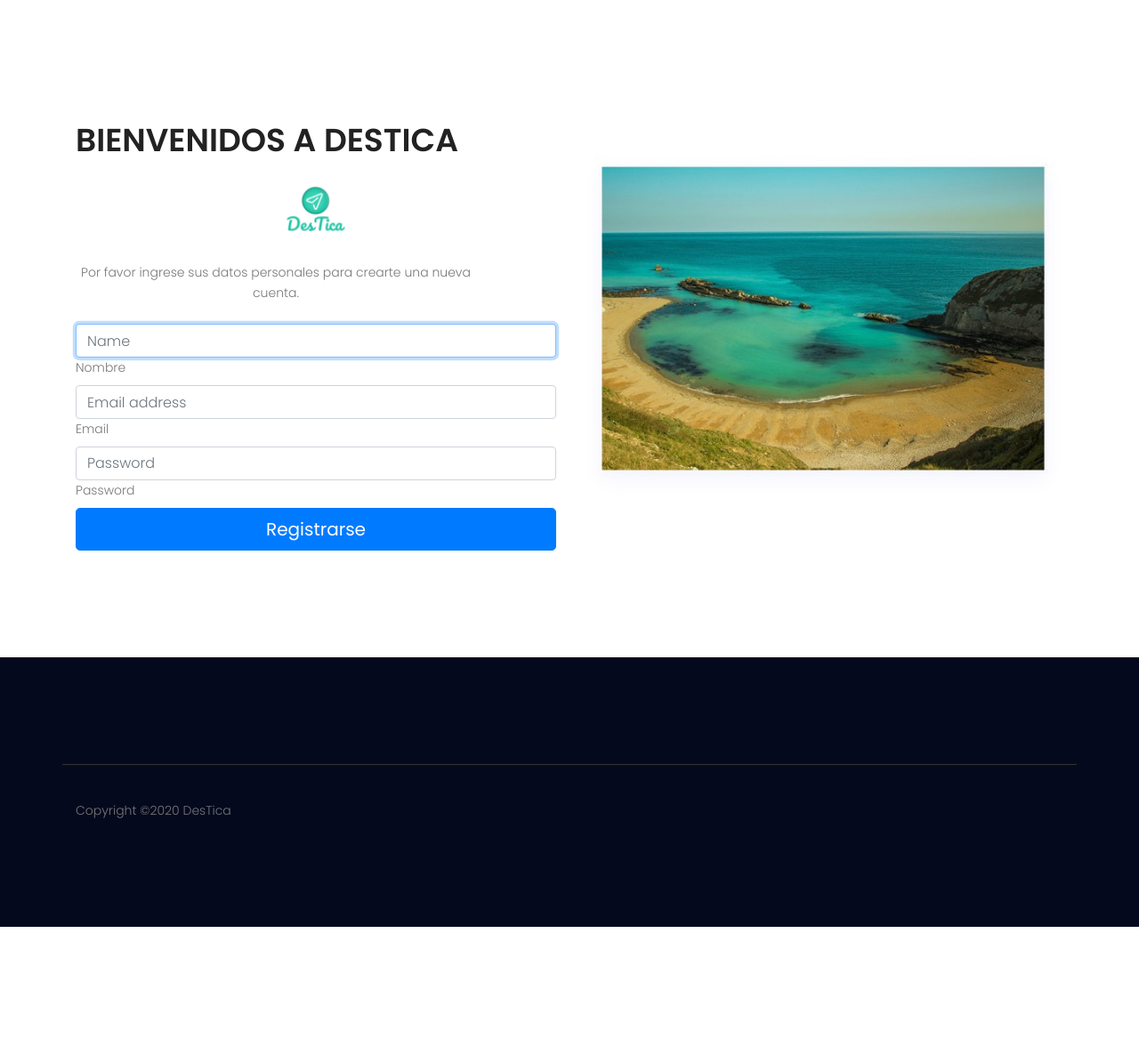
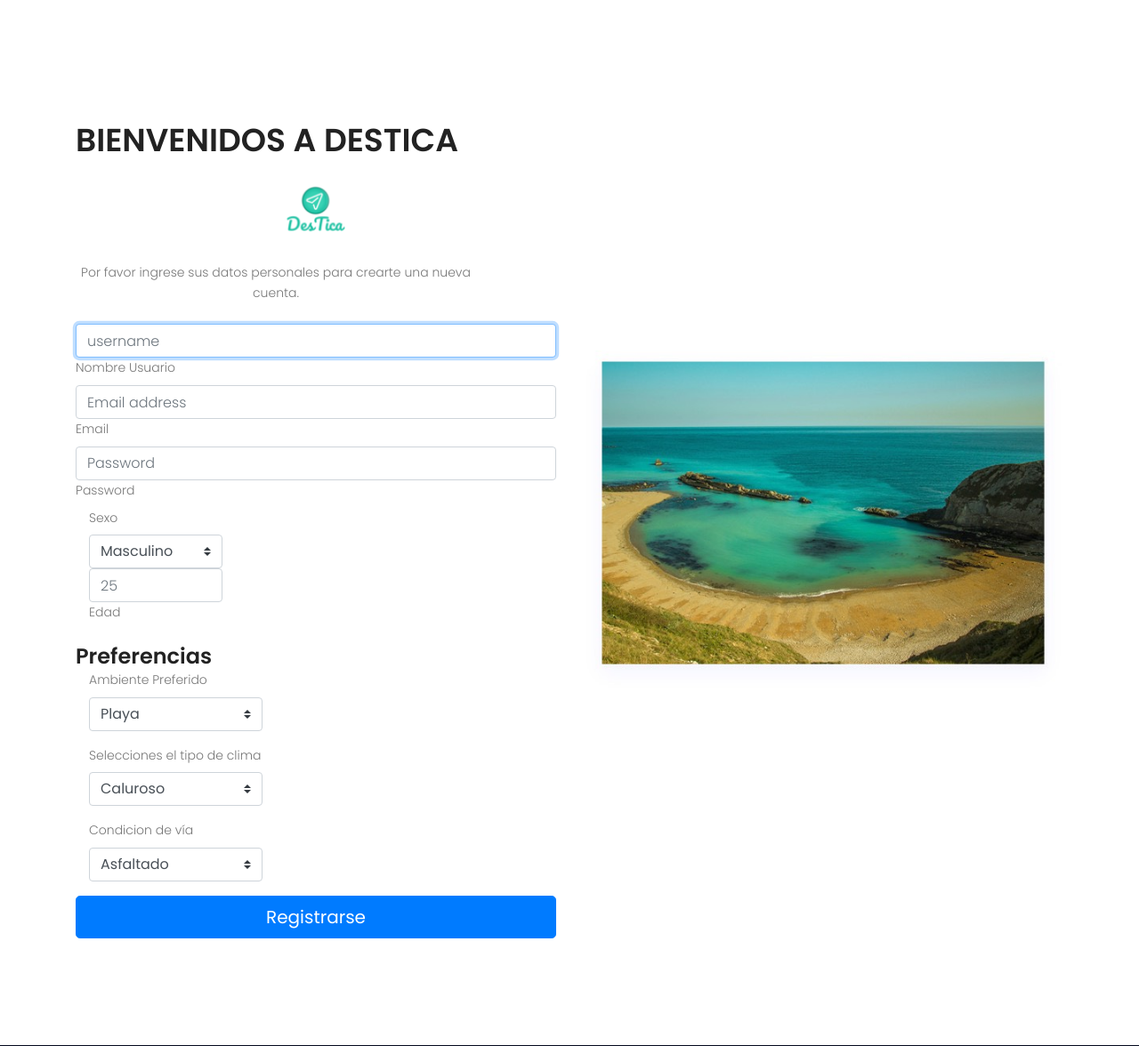
Before and after one commit to LeandroQ7/DesTica, a PHP site: page /?register in a window 1280 px wide. Shown: the part 312-1488 px from the top of the page at 89% size. Before the commit the page ends 1354 px from the top, so only its background shows below. Run offline with PHP 8.4, Linux system fonts and the light colour scheme; some libraries are stand-ins or nearby versions.

Commit message:
Register User

```diff
--- a/controller/Controller.php
+++ b/controller/Controller.php
@@ -77,8 +77,13 @@ class Controller {
 
 
         case 'register=newUser':
-        include VIEW_PATH.'user/userIndex.php';
+            $user=$this->model->newUser($_POST['inputEmail'],$_POST['inputName'],$_POST['inputAge'],$_POST['inputgender'],$_POST['inputPassword'],$_POST['inputenvironment'],$_POST['inputweather'],$_POST['inputroad_type']);
+            if($user==1){include VIEW_PATH.'signin/login.php';}
+            else{include VIEW_PATH.'signin/register.php';}
+
         break;
+
+
         case 'interest=search':
         $bayes=$this->model->bayes($_POST['environment'],$_POST['road_type'], $_POST['weather'], $_POST['people_range'], $_SESSION['allTitles']);
         //$interestResults=$this->model->getAllDestinations();
--- a/core/config.php
+++ b/core/config.php
@@ -27,6 +27,7 @@ define("DB_PASS", "UCRSA.118");
 define("DB_NAME", "dbdestica");
 define("TBL_NAME",  "tbname");
 define("TBL_CALIFICACION",  "tbcalification");
+define("TBL_USER",  "tbuser");
 
 /*VARIABLES GLOBALES*/
 define("ADMIN_NAME", "admin");
--- a/model/Model.php
+++ b/model/Model.php
@@ -17,6 +17,13 @@ class Model {
         mysqli_query($this->conn, $query);
         return 1;
     }
+
+    public function newUser($email, $nameUser, $age, $gender, $passwordUser, $environment, $road_type, $weather){
+      $query="INSERT INTO ".TBL_USER." (email, nameUser, age, gender, passwordUser, environment,road_type, weather) VALUES ('$email', '$nameUser', $age, '$gender', '$passwordUser', '$environment','$road_type', '$weather')";
+      file_put_contents("hola.txt",$query);
+      mysqli_query($this->conn, $query);
+      return 1;
+  }
 
     public function getEstimate($personas,$dias,$precio){
 
--- a/view/signin/register.php
+++ b/view/signin/register.php
@@ -11,18 +11,71 @@
                 </div>
 
                 <div class="form-label-group">
-                  <input type="text" id="inputName" class="form-control" placeholder="Name" required autofocus>
-                  <label for="inputName">Nombre</label>
+                  <input type="text" id="inputName" maxlength="10" name="inputName" class="form-control" placeholder="username" required autofocus>
+                  <label for="inputName">Nombre Usuario</label>
                 </div>
 
                 <div class="form-label-group">
-                  <input type="email" id="inputEmail" class="form-control" placeholder="Email address" required autofocus>
+                  <input type="email" id="inputEmail"  name="inputEmail" class="form-control" placeholder="Email address" required autofocus>
                   <label for="inputEmail">Email</label>
                 </div>
 
                 <div class="form-label-group">
-                  <input type="password" id="inputPassword" class="form-control" placeholder="Password" required>
+                  <input type="password" id="inputPassword" name="inputPassword" class="form-control" placeholder="Password" required>
                   <label for="inputPassword">Password</label>
+                </div>
+                  <div class="col-md-4 mb-3">
+                    <label for="inputgender">Sexo</label>
+                    <select class="custom-select" name="inputgender" id="inputgender" required>
+                      <option value="" disabled>Seleccione un sexo</option>
+                      <option selected  value="M">Masculino</option>
+                      <option value="F">Feminino</option>
+                    </select>
+                    <div class="invalid-tooltip">
+                      Por favor seleccione una opción.
+                    </div>
+                   <input type="text" id="inputAge" maxlength="2" name="inputAge" class="form-control" onkeypress="return onlynumber(event)" placeholder="25" required autofocus>
+                    <label for="inputAge">Edad</label>
+                  </div>
+                <div class="form-label-group">
+                  <h3>Preferencias</h3>
+                  <div class="col-md-5 mb-3">
+                    <label for="inputenvironment">Ambiente Preferido</label>
+                    <select class="custom-select" name="inputenvironment" id="inputenvironment" required>
+                      <option value="" disabled>Seleccione un ambiente</option>
+                      <option selected  value="Playa">Playa</option>
+                      <option value="Montaña">Montaña</option>
+                      <option value="Ciudad">Ciudad</option>
+                      <option value="Historico">Historico</option>
+                    </select>
+                    <div class="invalid-tooltip">
+                      Por favor seleccione una opción.
+                    </div>
+                  </div>
+                  <div class="col-md-5 mb-3">
+                    <label for="inputweather">Selecciones el tipo de clima</label>
+                    <select class="custom-select" name="inputweather" id="inputweather" required>
+                      <option value="" disabled>Seleccione un tiempo </option>
+                      <option selected  value="Caluroso">Caluroso</option>
+                      <option value="Humedo">Humedo</option>
+                      <option value="Lluvioso">Lluvioso</option>
+                    </select>
+                    <div class="invalid-tooltip">
+                      Por favor seleccione una opción.
+                    </div>
+                  </div>
+                  <div class="col-md-5 mb-3">
+                    <label for="inputroad_type">Condicion de vía</label>
+                    <select class="custom-select" name="inputroad_type" id="inputroad_type" required>
+                      <option value="" disabled>Seleccione tipo de camino </option>
+                      <option selected value="Asfaltado">Asfaltado</option>
+                      <option value="Lastre">Lastre</option>
+                      <option value="Tierra">Tierra</option>
+                    </select>
+                    <div class="invalid-tooltip">
+                      Por favor seleccione una opción.
+                    </div>
+                  </div>
                 </div>
                 <button class="btn btn-lg btn-primary btn-block" type="submit">Registrarse</button>
             </form>
```
